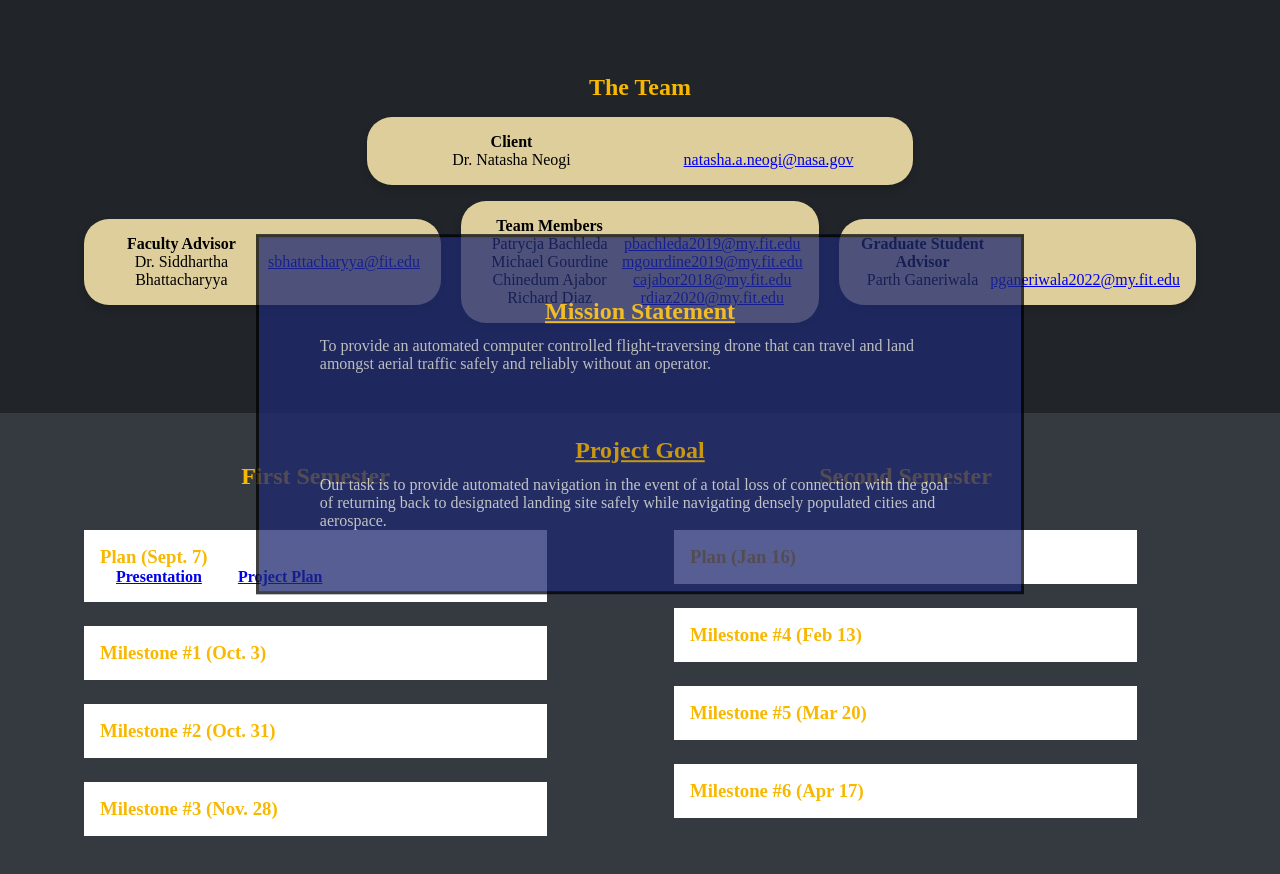
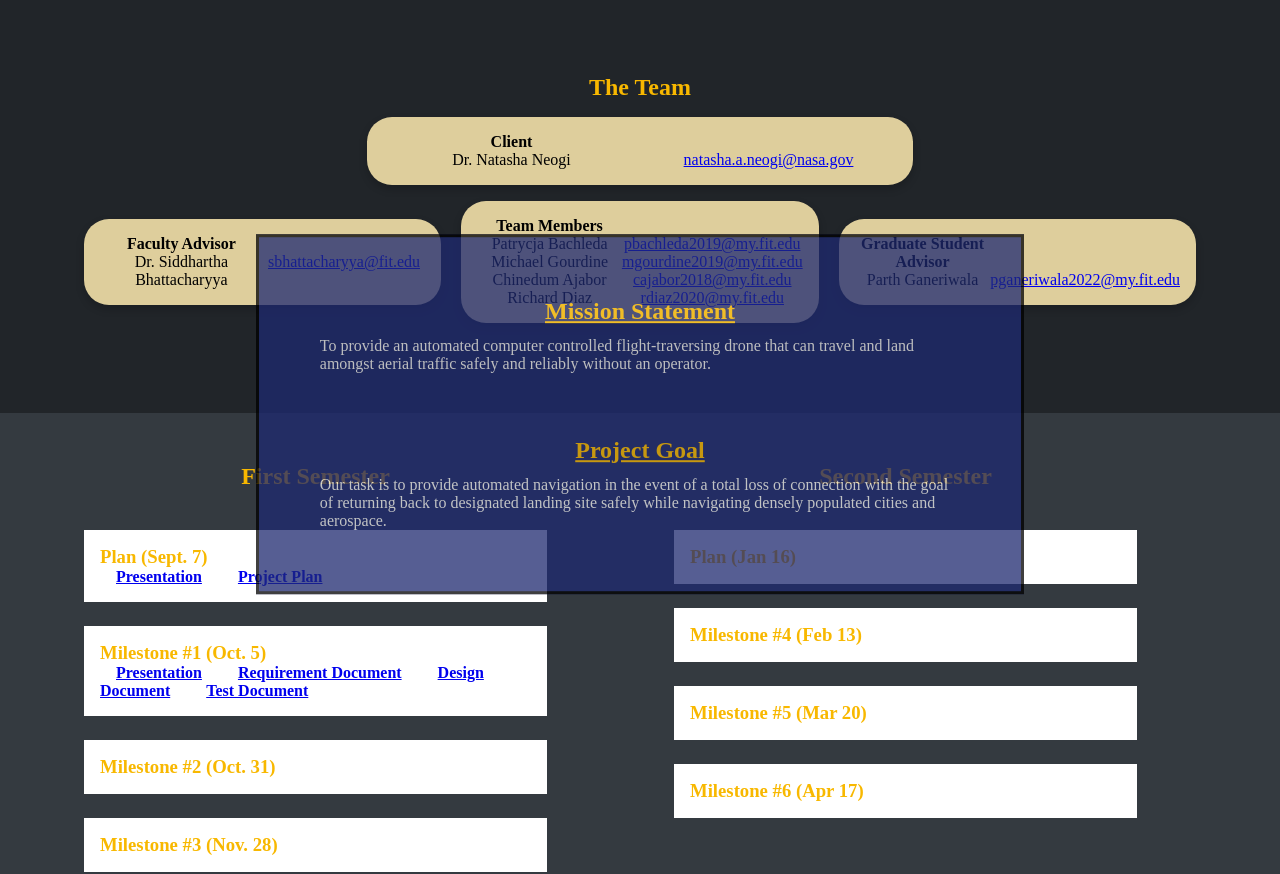
Before and after one commit to ad-nav/adn, a plain HTML site: page index.html in a window 1280 px wide. Shown: the part 114-988 px from the top of the page. Drawn offline with Linux system fonts and the light colour scheme.

Commit message:
uploaded milestone 1 documents

```diff
--- a/index.html
+++ b/index.html
@@ -112,7 +112,13 @@
                 </h4>
             </section>
             <section>
-                <h3>Milestone #1 (Oct. 3)</h3>
+                <h3>Milestone #1 (Oct. 5)</h3>
+                <h4>
+                    <a href="https://docs.google.com/presentation/d/1TtexAdWg-MhXvfA9vS6UY3Zd2I6BJDh1cnFWD3A3kSI/edit?usp=sharing" target="_blank">Presentation</a>
+                    <a href="https://docs.google.com/document/d/1ddcX_APlVXbOOX0EXUqlgP_A_ZOeOb_aWep5hf6fWaU/edit?usp=sharing" target="_blank">Requirement Document</a>
+                    <a href="https://docs.google.com/document/d/1BIJyziwPdRwJFjxDr-F_EWccGvJdCKzYQKusM21uXWQ/edit?usp=sharing" target="_blank">Design Document</a>
+                    <a href="https://docs.google.com/document/d/1aJNAlc4gdgjdRbEX7GAXnwxDTGZqqFtvCgWPZrkXUK8/edit?usp=sharing" target="_blank">Test Document</a>
+                </h4>
             </section>
             <section>
                 <h3>Milestone #2 (Oct. 31) </h3>
```
